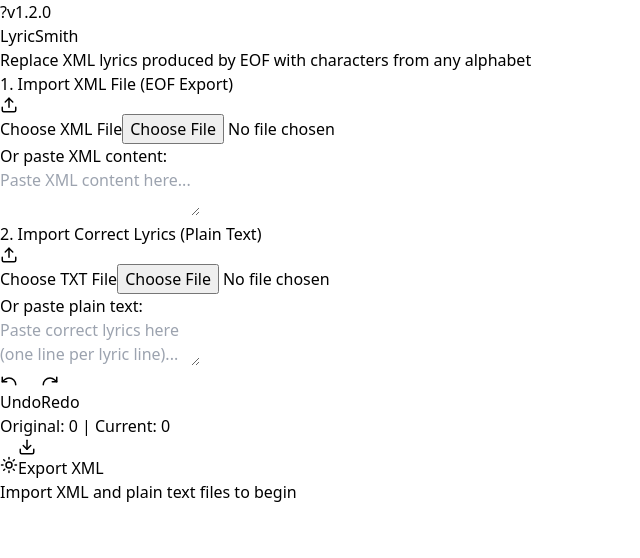
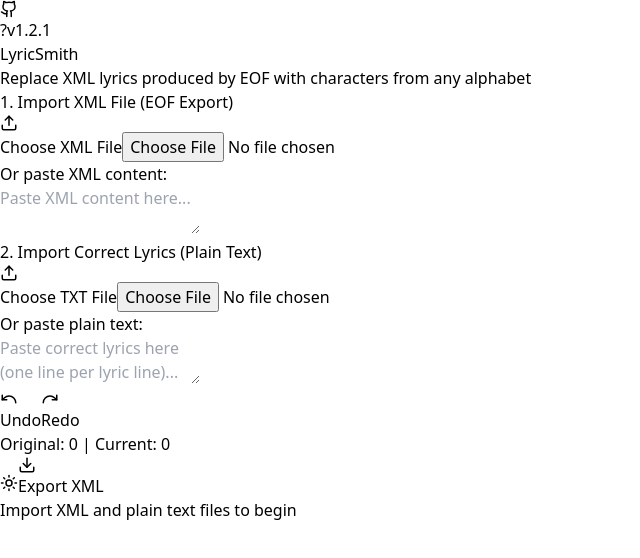
Before and after one commit to AlanElPlatano/LyricSmith, a React (Vite) app: page / in a window 1280 px wide. Shown: the top 558 px of the page, without its empty margins (0-640 px from the left). Built offline with nearby package versions, Linux system fonts and the light colour scheme.

Commit message:
Add github repo link icon
Add an icon in the header that takes the user to the github repo

```diff
--- a/package.json
+++ b/package.json
@@ -1,7 +1,7 @@
 {
   "name": "lyricsmith",
   "private": true,
-  "version": "1.2.0",
+  "version": "1.2.1",
   "type": "module",
   "scripts": {
     "dev": "vite",
--- a/src/components/Header/Header.tsx
+++ b/src/components/Header/Header.tsx
@@ -1,4 +1,5 @@
 import { useState } from 'react';
+import { Github } from 'lucide-react';
 import type { ThemeClasses } from '../../types';
 import { APP_VERSION } from '../../utils/version';
 import { HelpModal } from '../HelpModal/HelpModal';
@@ -13,6 +14,15 @@
   return (
     <header className="mb-8 relative">
       <div className="absolute top-0 right-0 flex items-center gap-3">
+        <a
+          href="https://github.com/AlanElPlatano/LyricSmith"
+          target="_blank"
+          rel="noopener noreferrer"
+          className={`${theme.textMuted} hover:${theme.text} transition-colors`}
+          aria-label="View on GitHub"
+        >
+          <Github size={18} />
+        </a>
         <button
           onClick={() => setIsHelpOpen(true)}
           className={`w-6 h-6 rounded-full border ${theme.border} ${theme.textMuted} hover:${theme.text} text-sm font-bold flex items-center justify-center transition-colors`}
```
